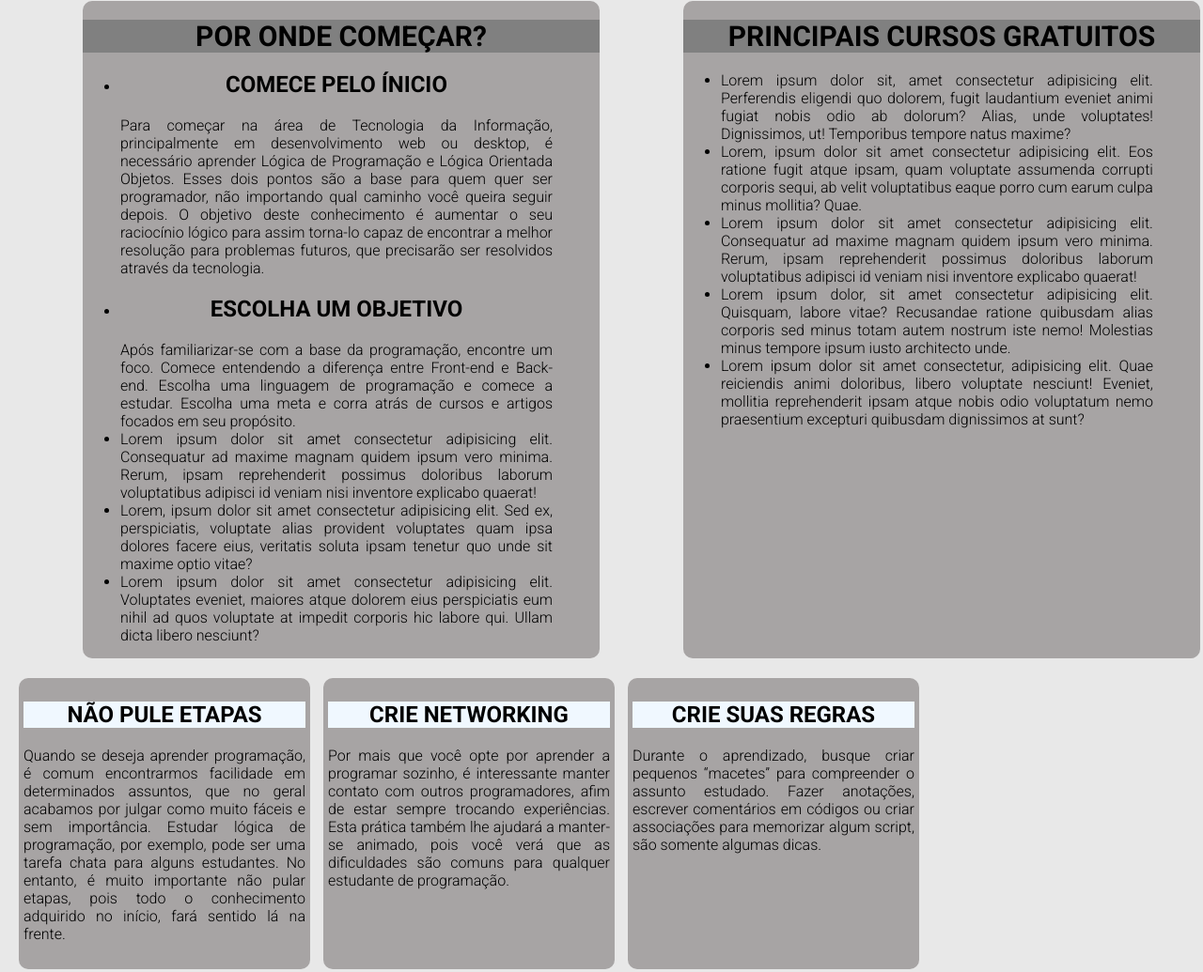
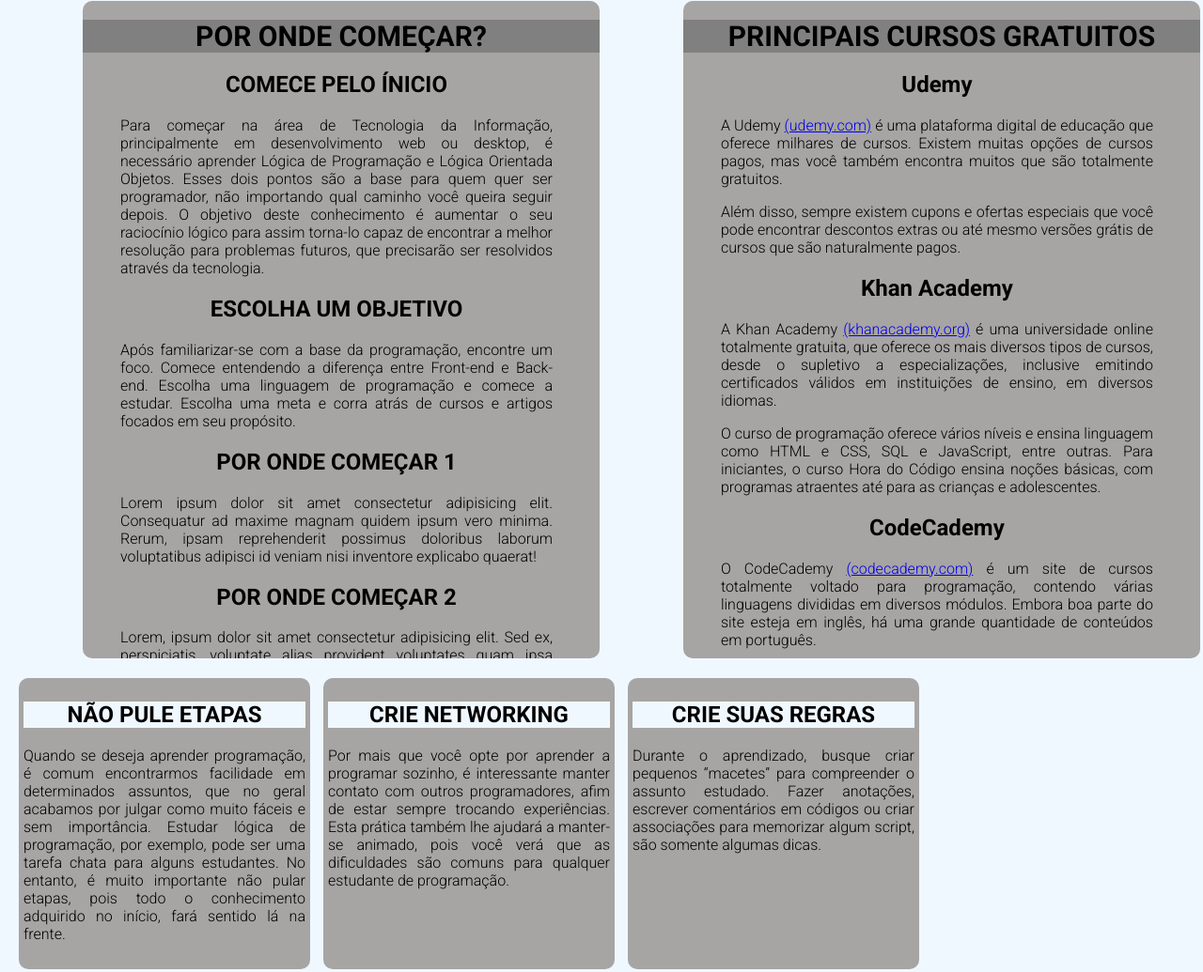
Before and after one commit to renatabcl/Projeto, a plain HTML site: page css/index.html in a window 1280 px wide. Shown: the part 586-1621 px from the top of the page at 94% size. Drawn offline with Linux system fonts and the light colour scheme.

Commit message:
alteraçãoultima

```diff
--- a/css/index.html
+++ b/css/index.html
@@ -6,7 +6,6 @@
     <meta name="viewport" content="width=device-width, initial-scale=1.0">
     <meta charset="UTF-8"/>
     <title>SEJA UM PROGRAMADOR</title>
-
 </head>
 <body>
     <div>
@@ -38,7 +37,7 @@
                 </div>
             <div class="conteudo">
                 <div class="caixa-text-cursos">
-                    <ul>
+                    <ul type="none">
                         <li>
                             <h2>COMECE PELO ÍNICIO</h2>
                             Para começar na área de Tecnologia da Informação, principalmente em desenvolvimento web ou desktop, é necessário aprender Lógica de Programação e Lógica Orientada Objetos. Esses dois pontos são a base para quem quer ser programador, não importando qual caminho você queira seguir depois. O objetivo deste conhecimento é aumentar o seu raciocínio lógico para assim torna-lo capaz de encontrar a melhor resolução para problemas futuros, que precisarão ser resolvidos através da tecnologia.
@@ -47,9 +46,15 @@
                             <H2>ESCOLHA UM OBJETIVO</H2>
                             Após familiarizar-se com a base da programação, encontre um foco. Comece entendendo a diferença entre Front-end e Back-end. Escolha uma linguagem de programação e comece a estudar. Escolha uma meta e corra atrás de cursos e artigos focados em seu propósito.
                         </li>
-                        <li>Lorem ipsum dolor sit amet consectetur adipisicing elit. Consequatur ad maxime magnam quidem ipsum vero minima. Rerum, ipsam reprehenderit possimus doloribus laborum voluptatibus adipisci id veniam nisi inventore explicabo quaerat!</li>
-                        <li>Lorem, ipsum dolor sit amet consectetur adipisicing elit. Sed ex, perspiciatis, voluptate alias provident voluptates quam ipsa dolores facere eius, veritatis soluta ipsam tenetur quo unde sit maxime optio vitae?</li>
-                        <li>Lorem ipsum dolor sit amet consectetur adipisicing elit. Voluptates eveniet, maiores atque dolorem eius perspiciatis eum nihil ad quos voluptate at impedit corporis hic labore qui. Ullam dicta libero nesciunt?</li>
+                        <li>
+                            <H2>POR ONDE COMEÇAR 1</H2>
+                            Lorem ipsum dolor sit amet consectetur adipisicing elit. Consequatur ad maxime magnam quidem ipsum vero minima. Rerum, ipsam reprehenderit possimus doloribus laborum voluptatibus adipisci id veniam nisi inventore explicabo quaerat!</li>
+                        <li>
+                            <H2>POR ONDE COMEÇAR 2</H2>
+                            Lorem, ipsum dolor sit amet consectetur adipisicing elit. Sed ex, perspiciatis, voluptate alias provident voluptates quam ipsa dolores facere eius, veritatis soluta ipsam tenetur quo unde sit maxime optio vitae?</li>
+                        <li>
+                            <H2>POR ONDE COMEÇAR 3</H2>
+                            Lorem ipsum dolor sit amet consectetur adipisicing elit. Voluptates eveniet, maiores atque dolorem eius perspiciatis eum nihil ad quos voluptate at impedit corporis hic labore qui. Ullam dicta libero nesciunt?</li>
                     </ul>
                 </div>
             </div>
@@ -64,16 +69,22 @@
                 </div>
             <div class="conteudo">
                 <div class="caixa-text-cursos">
-                    <ul>
+                    <ul type="none">
                         <li>
-                            Lorem ipsum dolor sit, amet consectetur adipisicing elit. Perferendis eligendi quo dolorem, fugit laudantium eveniet animi fugiat nobis odio ab dolorum? Alias, unde voluptates! Dignissimos, ut! Temporibus tempore natus maxime?
+                            <h2>Udemy</h2>
+                            <P>A Udemy <a href="https://www.udemy.com/pt/" target="_blank">(udemy.com)</a> é uma plataforma digital de educação que oferece milhares de cursos. Existem muitas opções de cursos pagos, mas você também encontra muitos que são totalmente gratuitos.</P>
+                            <P>Além disso, sempre existem cupons e ofertas especiais que você pode encontrar descontos extras ou até mesmo versões grátis de cursos que são naturalmente pagos.</P>
                         </li>
                         <li>
-                            Lorem, ipsum dolor sit amet consectetur adipisicing elit. Eos ratione fugit atque ipsam, quam voluptate assumenda corrupti corporis sequi, ab velit voluptatibus eaque porro cum earum culpa minus mollitia? Quae.
+                            <h2>Khan Academy</h2>
+                            <p>A Khan Academy <a href="https://pt.khanacademy.org/computing/computer-programming" target="_blank">(khanacademy.org)</a> é uma universidade online totalmente gratuita, que oferece os mais diversos tipos de cursos, desde o supletivo a especializações, inclusive emitindo certificados válidos em instituições de ensino, em diversos idiomas.</p>
+                            <p>O curso de programação oferece vários níveis e ensina linguagem como HTML e CSS, SQL e JavaScript, entre outras. Para iniciantes, o curso Hora do Código ensina noções básicas, com programas atraentes até para as crianças e adolescentes.</p>
                         </li>
-                        <li>Lorem ipsum dolor sit amet consectetur adipisicing elit. Consequatur ad maxime magnam quidem ipsum vero minima. Rerum, ipsam reprehenderit possimus doloribus laborum voluptatibus adipisci id veniam nisi inventore explicabo quaerat!</li>
-                        <li>Lorem ipsum dolor, sit amet consectetur adipisicing elit. Quisquam, labore vitae? Recusandae ratione quibusdam alias corporis sed minus totam autem nostrum iste nemo! Molestias minus tempore ipsum iusto architecto unde.</li>
-                        <li>Lorem ipsum dolor sit amet consectetur, adipisicing elit. Quae reiciendis animi doloribus, libero voluptate nesciunt! Eveniet, mollitia reprehenderit ipsam atque nobis odio voluptatum nemo praesentium excepturi quibusdam dignissimos at sunt?</li>
+                        <li>
+                            <h2>CodeCademy</h2>
+                            <p>O CodeCademy <a href="https://www.codecademy.com/" target="_blank">(codecademy.com)</a> é um site de cursos totalmente voltado para programação, contendo várias linguagens divididas em diversos módulos. Embora boa parte do site esteja em inglês, há uma grande quantidade de conteúdos em português.</p>
+                            <p>Conta com cursos bem interativos de HTML e CSS, Python, JavaScript, Java, SQL, Ruby, PHP, C# e outras linguagens de programação e é gratuito, mas há uma modalidade de aprendizado paga que oferece conteúdos exclusivos e suporte da comunidade.</p>
+                        </li>
                     </ul>
                 </div>
             </div>
--- a/css/main.css
+++ b/css/main.css
@@ -4,7 +4,7 @@
             width: 100%;
             height: 100%;
             font-family: "Roboto", sans-serif;
-            background: #e8e8e8;
+            background-color: aliceblue;
         }
 
         .logo {
```
